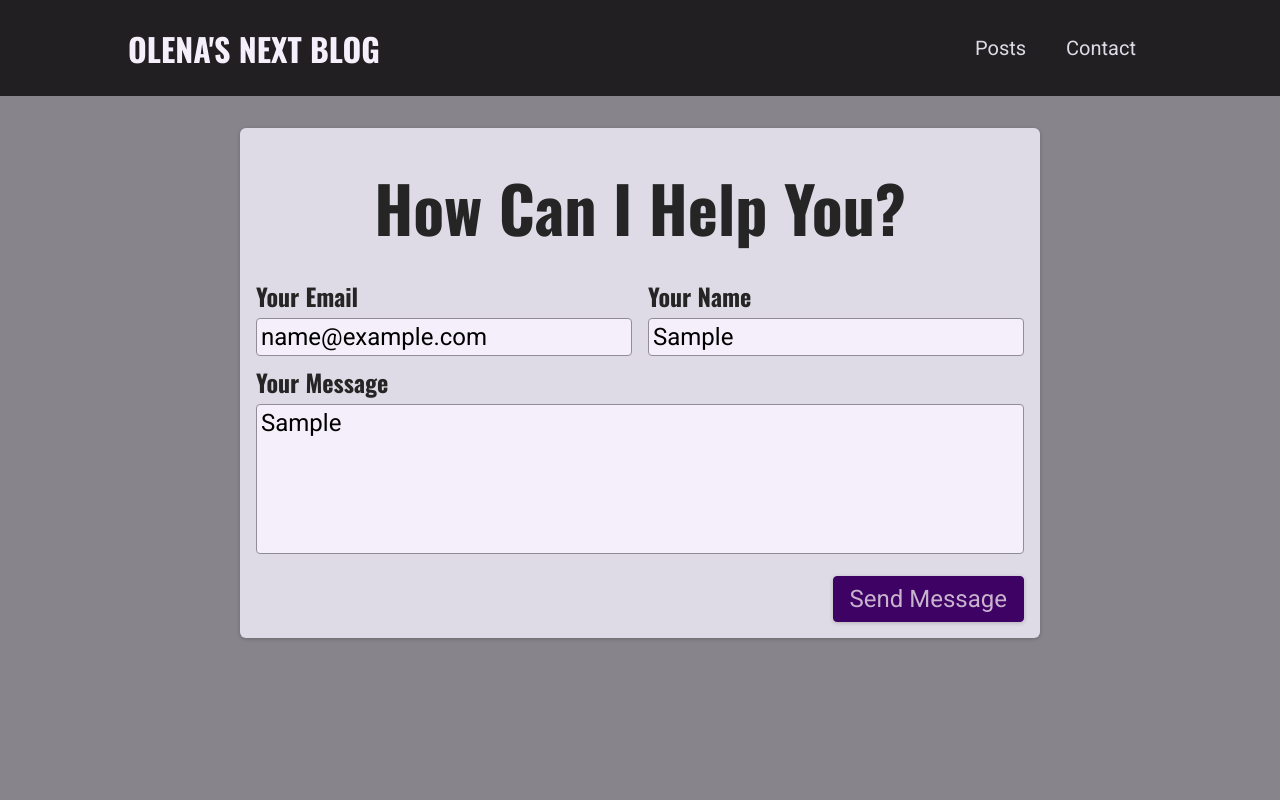
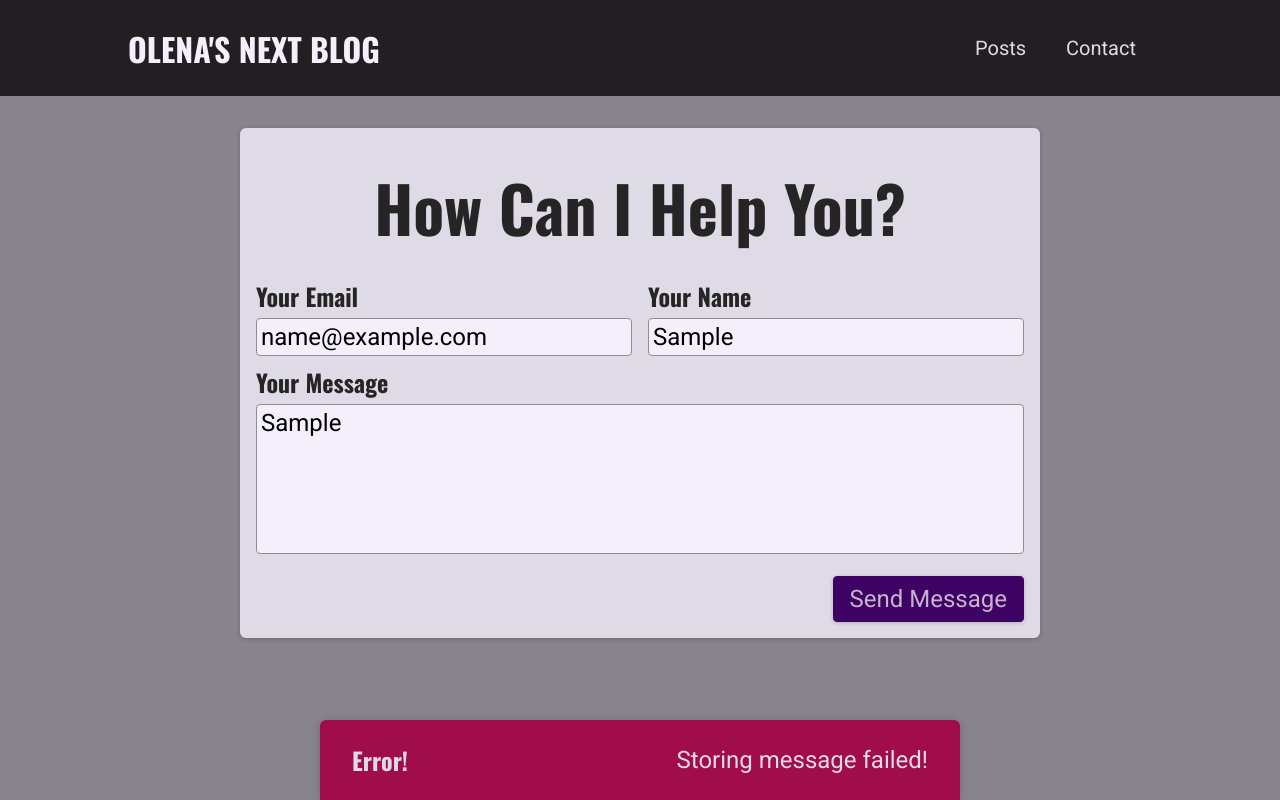
Before and after one commit to olena-ole/next-blog-app, a Next.js app: page /contact in a window 1280 px wide. Both pictures are taken after typing "name@example.com", "Sample", "Sample" into the empty fields and a click on the button "Send Message". Built offline with nearby package versions, Linux system fonts and the light colour scheme; no server answers; the database is empty.

Commit message:
added ui feedback with notification after sending message from contact page

```diff
--- a/components/contact/contact-form.js
+++ b/components/contact/contact-form.js
@@ -1,12 +1,44 @@
-import { useState } from 'react';
+import { useState, useEffect } from 'react';
+import Notification from '../ui/notification';
+
 import classes from './contact-form.module.css';
+
+async function sendContactData(contactDetails) {
+    const response = await fetch('/api/contact', {
+        method: 'POST',
+        body: JSON.stringify(contactDetails),
+        headers: {
+            'Content-Type': 'application/json'
+        }
+    });
+
+    const data = await response.json();
+
+    if (!response.ok) {
+        throw new Error(data.message || 'Something went wrong');
+    };
+};
 
 export default function ContactForm() {
     const [enteredName, setEnteredName] = useState('');
     const [enteredEmail, setEnteredEmail] = useState('');
     const [enteredMessage, setEnteredMessage] = useState('');
 
-    function sendMessageHandler(e) {
+    const [requestStatus, setRequestStatus] = useState(''); // 'pending', 'success' , 'error'
+    const [requestError, setRequestError] = useState();
+
+    useEffect( () => {
+        if (requestStatus === 'success' || requestStatus === 'error') {
+            const timer = setTimeout(() => {
+                setRequestStatus(null);
+                setRequestError(null);
+            }, 3000);
+
+            return () => clearTimeout(timer);
+        };
+    }, [requestStatus]);
+
+    async function sendMessageHandler(e) {
         e.preventDefault();
 
         const newMessage = {
@@ -15,13 +47,46 @@
             message: enteredMessage
         };
 
-        fetch('/api/contact', {
-            method: 'POST',
-            body: JSON.stringify(newMessage),
-            headers: {
-                'Content-Type': 'application/json'
-            }
-        });
+        setRequestStatus('pending');
+
+        try {
+            await sendContactData(newMessage);
+            setRequestStatus('success');
+
+            setEnteredName('');
+            setEnteredEmail('');
+            setEnteredMessage('');
+        } catch (error) {
+            setRequestError(error.message);
+            setRequestStatus('error');
+        };
+
+    };
+
+    let notification;
+
+    if (requestStatus === 'pending') {
+        notification = {
+            title: 'Sending message...',
+            message: 'Your message is on its way!',
+            status: 'pending'
+        }
+    } ;
+
+    if (requestStatus === 'success') {
+        notification = {
+            title: 'Success!',
+            message: 'Message sent successfully!',
+            status: 'success'
+        };
+    };
+
+    if (requestStatus === 'error') {
+        notification = {
+            title: 'Error!',
+            message: requestError,
+            status: 'error'
+        };
     };
 
     return (
@@ -67,6 +132,13 @@
                     <button>Send Message</button>
                 </div>
             </form>
+            {notification &&
+                <Notification
+                    status={notification.status}
+                    title={notification.title}
+                    message={notification.message}
+                />
+            }
         </section>
     );
 };
--- /dev/null
+++ b/components/ui/notification.js
@@ -0,0 +1,26 @@
+import classes from './notification.module.css';
+
+function Notification(props) {
+  const { title, message, status } = props;
+
+  let statusClasses = '';
+
+  if (status === 'success') {
+    statusClasses = classes.success;
+  }
+
+  if (status === 'error') {
+    statusClasses = classes.error;
+  }
+
+  const cssClasses = `${classes.notification} ${statusClasses}`;
+
+  return (
+    <div className={cssClasses}>
+      <h2>{title}</h2>
+      <p>{message}</p>
+    </div>
+  );
+}
+
+export default Notification;
--- /dev/null
+++ b/components/ui/notification.module.css
@@ -0,0 +1,43 @@
+.notification {
+  display: flex;
+  justify-content: space-between;
+  align-items: center;
+  color: var(--color-grey-100);
+  background-color: var(--color-grey-800);
+  padding: 0 var(--size-8);
+  box-shadow: 0 1px 8px rgba(0, 0, 0, 0.2);
+  position: fixed;
+  height: 5rem;
+  bottom: 0;
+  width: 100%;
+  left: 0;
+  border-top-right-radius: 0;
+  border-top-left-radius: 0;
+}
+
+.notification h2 {
+  font-size: var(--size-6);
+  margin: 0;
+}
+
+.notification p {
+  margin: 0;
+}
+
+.success {
+  background-color: var(--color-success-500);
+  color: var(--color-grey-800);
+}
+
+.error {
+  background-color: var(--color-error-500);
+}
+
+@media (min-width: 768px) {
+  .notification {
+    width: 40rem;
+    left: calc(50% - 20rem);
+    border-top-right-radius: 6px;
+    border-top-left-radius: 6px;
+  }
+}
```
